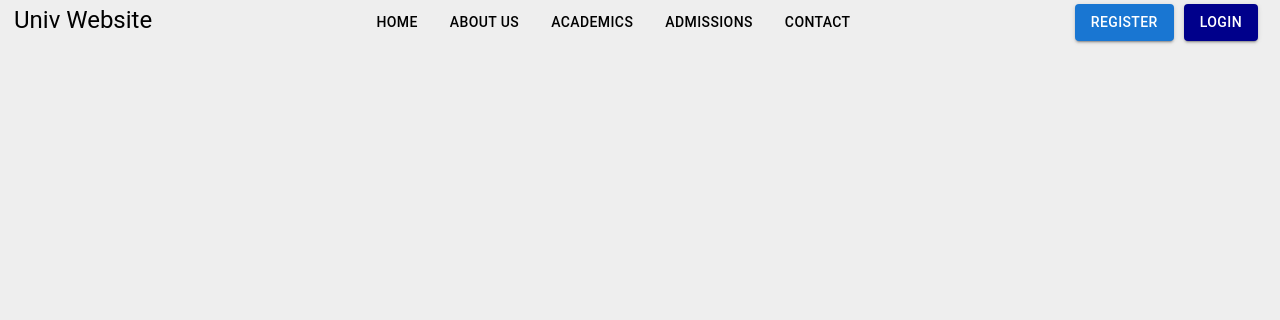
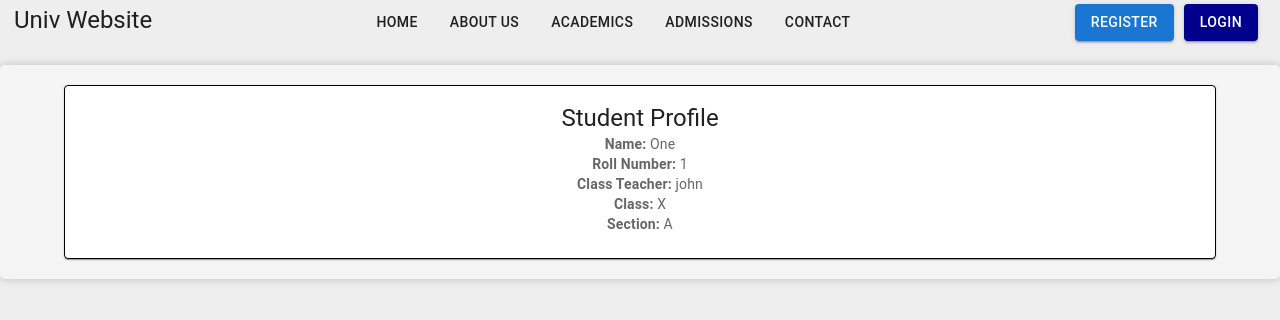
Before and after one commit to snehilworks/School-Portal, a React (Vite) app in the folder client/: page /student/attendance in a window 1280 px wide. Shown: the top 320 px of the page. Built offline with nearby package versions, Linux system fonts and the light colour scheme.

Commit message:
commit 3: worked on adding dashboard and profile pages for teacher and student

```diff
--- a/client/src/App.jsx
+++ b/client/src/App.jsx
@@ -10,8 +10,11 @@ import Academics from "./pages/academics/Academics";
 import About from "./pages/about/About";
 import Contact from "./pages/contact/Contact";
 import { Landing } from "./components/Landing.jsx";
+import StudentProfile from "./pages/Student/studentProfile/studentProfile";
+import TProfile from "./pages/Teacher/teacherProfile/teacherProfile";
 // import about from "./pages/About/About";
 
+import NotFoundPage from "./components/NotFoundPage";
 import AdminDash from "./pages/Teacher/teacherDashboard/adminDash";
 import StudentDash from "./pages/Student/studentDashboard/studentDashboard";
 
@@ -33,13 +36,26 @@ function App() {
           <Route path={"/student/login"} element={<Login />} />
           <Route path={"/student/register"} element={<Register />} />
           <Route path={"/student/dashboard"} element={<StudentDash />} />
-          {/* <Route path="/students" component={StudentList} /> */}
-          {/* <Route path="/students/:id" component={StudentProfile} /> */}
+          <Route
+            path="/student/:id"
+            element={
+              <StudentProfile
+                name="One"
+                rollNo="1"
+                classTeacher="john"
+                classNo="X"
+                section="A"
+              />
+            }
+          />
 
           {/* admin Routes */}
           <Route path={"/teacher/login"} element={<TLogin />} />
           <Route path={"/teacher/register"} element={<TRegister />} />
           <Route path={"/teacher/dashboard"} element={<AdminDash />} />
+          <Route path={"/teacher/profile"} element={<TProfile />} />
+
+          <Route component={NotFoundPage} />
         </Routes>
       </Router>
     </div>
--- a/client/src/components/Appbar.jsx
+++ b/client/src/components/Appbar.jsx
@@ -1,10 +1,11 @@
-import { Typography, Button } from "@mui/material";
+import { Typography, Button, Grid } from "@mui/material";
 import { useNavigate } from "react-router-dom";
 
 function Appbar({}) {
   const navigate = useNavigate();
 
   return (
+    // <Grid item xs={12} md={6}>
     <div
       style={{
         display: "flex",
@@ -88,6 +89,7 @@ function Appbar({}) {
         </div>
       </div>
     </div>
+    // </Grid>
   );
 }
 
--- /dev/null
+++ b/client/src/components/NotFoundPage.jsx
@@ -0,0 +1,16 @@
+// NotFound.js
+
+import React from "react";
+import { Link } from "react-router-dom";
+
+function NotFound() {
+  return (
+    <div>
+      <h1>404 - Page Not Found</h1>
+      <p>The page you are looking for does not exist.</p>
+      <Link to="/">Go back to the Home Page</Link>
+    </div>
+  );
+}
+
+export default NotFound;
--- /dev/null
+++ b/client/src/pages/Student/studentProfile/studentProfile.css
@@ -0,0 +1,3 @@
+.container {
+  background-color: rgb(28, 219, 155);
+}
--- /dev/null
+++ b/client/src/pages/Student/studentProfile/studentProfile.jsx
@@ -0,0 +1,59 @@
+// src/components/StudentProfile.js
+import React from "react";
+import {
+  Card,
+  CardContent,
+  Container,
+  Typography,
+  CssBaseline,
+} from "@mui/material";
+import "./studentProfile.css";
+
+function StudentProfile(props) {
+  const { name, rollNo, classTeacher, classNo, section } = props;
+
+  return (
+    <div
+      className="container"
+      style={{
+        display: "flex",
+        justifyContent: "center",
+        alignItems: "center",
+      }}
+    >
+      <Container maxWidth="lg">
+        <CssBaseline />
+        <Card
+          className="cardStart"
+          style={{
+            boxSizing: "border-box",
+            border: "1px solid black",
+          }}
+        >
+          <CardContent>
+            <Typography variant="h5" component="div">
+              Student Profile
+            </Typography>
+            <Typography variant="body2" color="text.secondary">
+              <strong>Name:</strong> {name}
+            </Typography>
+            <Typography variant="body2" color="text.secondary">
+              <strong>Roll Number:</strong> {rollNo}
+            </Typography>
+            <Typography variant="body2" color="text.secondary">
+              <strong>Class Teacher:</strong> {classTeacher}
+            </Typography>
+            <Typography variant="body2" color="text.secondary">
+              <strong>Class:</strong> {classNo}
+            </Typography>
+            <Typography variant="body2" color="text.secondary">
+              <strong>Section:</strong> {section}
+            </Typography>
+          </CardContent>
+        </Card>
+      </Container>
+    </div>
+  );
+}
+
+export default StudentProfile;
--- a/client/src/pages/Teacher/teacherDashboard/adminDash.jsx
+++ b/client/src/pages/Teacher/teacherDashboard/adminDash.jsx
@@ -1,5 +1,51 @@
-function adminDash() {
-  return <div> hello</div>;
-}
+import React from "react";
+import { Container, Typography, Button, Grid } from "@mui/material";
+import { useNavigate } from "react-router-dom";
 
-export default adminDash;
+const TeacherDashboard = () => {
+  const navigate = useNavigate();
+
+  const handleManageAttendanceClick = () => {
+    // Navigate to /teacher/attendanceList
+    navigate("/teacher/attendanceList");
+  };
+
+  const handleUpdateMarksClick = () => {
+    // Navigate to /teacher/marks
+    navigate("/teacher/studentMarks");
+  };
+
+  return (
+    <Container>
+      <Typography variant="h4">Teacher Dashboard</Typography>
+
+      <Grid container spacing={2}>
+        <Grid item xs={12} md={6}>
+          <Button
+            variant="contained"
+            color="primary"
+            size="large"
+            fullWidth
+            onClick={handleManageAttendanceClick}
+          >
+            Manage Attendance
+          </Button>
+        </Grid>
+
+        <Grid item xs={12} md={6}>
+          <Button
+            variant="contained"
+            color="primary"
+            size="large"
+            fullWidth
+            onClick={handleUpdateMarksClick}
+          >
+            Update Marks
+          </Button>
+        </Grid>
+      </Grid>
+    </Container>
+  );
+};
+
+export default TeacherDashboard;
--- a/client/src/pages/Teacher/teacherLogin/teacherLogin.jsx
+++ b/client/src/pages/Teacher/teacherLogin/teacherLogin.jsx
@@ -77,7 +77,7 @@ function Register() {
             size="small"
             style={{ backgroundColor: "#00008B", margin: 10 }}
             onClick={() => {
-              navigate("/student/register");
+              navigate("/teacher/register");
             }}
           >
             Register
--- /dev/null
+++ b/client/src/pages/Teacher/teacherProfile/studentList.jsx
@@ -0,0 +1,28 @@
+import React from "react";
+import { List, ListItem, ListItemText, Typography } from "@mui/material";
+
+const StudentList = () => {
+  // Dummy student data
+  const students = [
+    { id: 1, name: "Student 1" },
+    { id: 2, name: "Student 2" },
+    { id: 3, name: "Student 3" },
+  ];
+
+  return (
+    <div>
+      <Typography variant="h6">
+        Number of Students: {students.length}
+      </Typography>
+      <List>
+        {students.map((student) => (
+          <ListItem key={student.id}>
+            <ListItemText primary={student.name} />
+          </ListItem>
+        ))}
+      </List>
+    </div>
+  );
+};
+
+export default StudentList;
--- /dev/null
+++ b/client/src/pages/Teacher/teacherProfile/teacherProfile.css
@@ -0,0 +1,66 @@
+/* TeacherProfile.css */
+
+/* Container styles */
+.container {
+  background-color: #f5f5f5;
+  padding: 20px;
+  border-radius: 5px;
+  box-shadow: 0px 0px 10px rgba(0, 0, 0, 0.2);
+  margin-top: 20px;
+  text-align: center;
+}
+
+/* Teacher name style */
+.teacher-name {
+  font-size: 24px;
+  font-weight: bold;
+  margin-top: 10px;
+}
+
+/* Teacher info style */
+.teacher-info {
+  font-size: 18px;
+  margin-top: 10px;
+}
+
+/* Subjects taught style */
+.subjects-taught {
+  font-size: 18px;
+  margin-top: 10px;
+  color: #007bff;
+}
+
+/* Class Teacher style */
+.class-teacher {
+  font-size: 18px;
+  margin-top: 10px;
+  color: #28a745;
+}
+
+/* Button style */
+.show-hide-button {
+  margin-top: 20px;
+}
+
+/* Student list style */
+.student-list {
+  margin-top: 20px;
+  padding: 10px;
+  border: 1px solid #ccc;
+  border-radius: 5px;
+  background-color: #fff;
+  box-shadow: 0px 0px 5px rgba(0, 0, 0, 0.1);
+}
+
+/* Number of students style */
+.number-of-students {
+  font-size: 18px;
+  margin-top: 10px;
+}
+
+.avatar-container {
+  flex: 1;
+  display: flex;
+  justify-content: center;
+  align-items: center;
+}
--- /dev/null
+++ b/client/src/pages/Teacher/teacherProfile/teacherProfile.jsx
@@ -0,0 +1,69 @@
+import React, { useState } from "react";
+import { Typography, Button, Avatar, Box } from "@mui/material";
+import StudentList from "./studentList";
+import "./teacherProfile.css"; // Import the CSS file
+
+const TeacherProfile = () => {
+  const [isClassTeacher, setIsClassTeacher] = useState(false);
+  const [showStudentList, setShowStudentList] = useState(false);
+
+  const toggleStudentList = () => {
+    setShowStudentList(!showStudentList);
+  };
+
+  return (
+    <div className="container">
+      <div className="profile-header">
+        <div className="profile-info">
+          <Box
+            className="avatar-container"
+            sx={{
+              display: "flex",
+              justifyContent: "center",
+              alignItems: "center",
+            }}
+          >
+            <Avatar
+              className="teacher-avatar"
+              alt="Teacher Image"
+              src="/path/to/teacher-image.jpg"
+              sx={{ width: 300, height: 300 }}
+            />
+          </Box>
+          <Typography variant="h4">Teacher Profile</Typography>
+          <Typography className="teacher-name" variant="h6">
+            Name: John Doe
+          </Typography>
+          <Typography className="teacher-info" variant="h6">
+            Email: john.doe@example.com
+          </Typography>
+          <Typography className="teacher-info" variant="h6">
+            Mobile: 123-456-7890
+          </Typography>
+          <Typography className="subjects-taught" variant="h6">
+            Subjects Taught: 3
+          </Typography>
+
+          {isClassTeacher && (
+            <div>
+              <Button
+                className="show-hide-button"
+                variant="contained"
+                onClick={toggleStudentList}
+              >
+                {showStudentList ? "Hide Student List" : "Show Student List"}
+              </Button>
+              {showStudentList && <StudentList />}
+            </div>
+          )}
+
+          <Typography className="class-teacher" variant="h6">
+            Class Teacher: {isClassTeacher ? "Yes" : "No"}
+          </Typography>
+        </div>
+      </div>
+    </div>
+  );
+};
+
+export default TeacherProfile;
--- a/client/src/pages/Teacher/teacherRegister/teacherRegister.jsx
+++ b/client/src/pages/Teacher/teacherRegister/teacherRegister.jsx
@@ -77,7 +77,7 @@ function Register() {
             size="small"
             style={{ backgroundColor: "#00008B", margin: 10 }}
             onClick={() => {
-              navigate("/student/login");
+              navigate("/teacher/login");
             }}
           >
             Login
```
